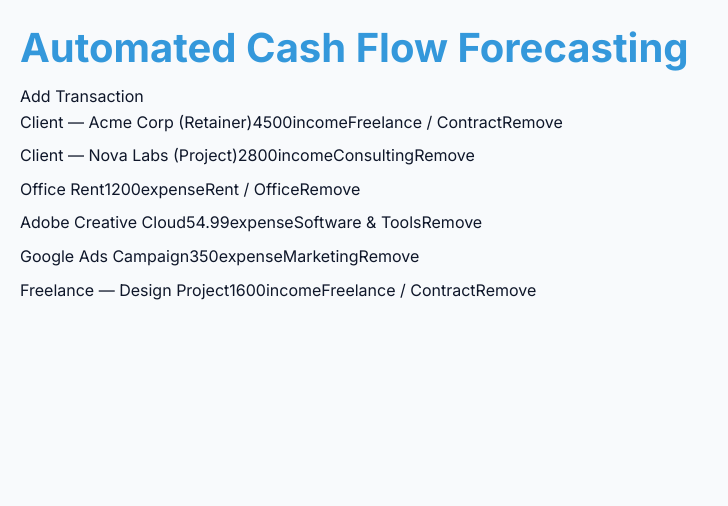
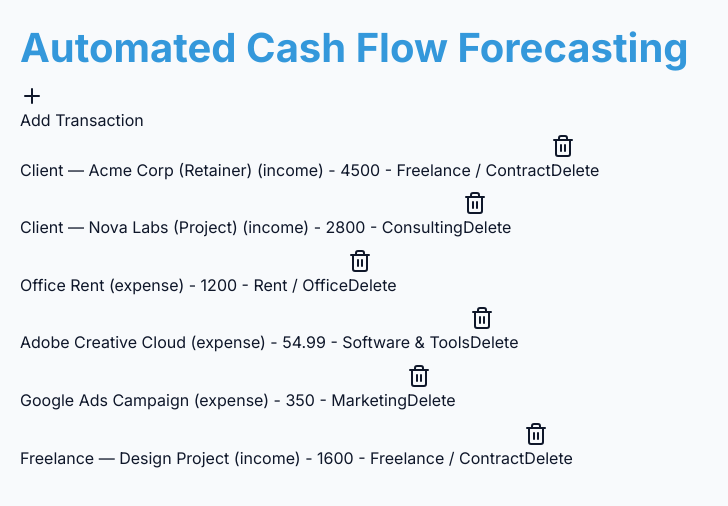
Before and after one commit to kalavathiramarao76-ui/pf-cash-flow-pro, a Next.js app: page /dashboard in a window 1280 px wide. Shown: the top 506 px of the page, without its empty margins (0-728 px from the left). Built offline with nearby package versions, Linux system fonts and the light colour scheme.

Commit message:
improve: auto-upgrade cycle #76
Files: app/dashboard/page.tsx, app/forecasting/page.tsx, app/globals.css

```diff
--- a/app/dashboard/page.tsx
+++ b/app/dashboard/page.tsx
@@ -102,55 +102,34 @@ const mlModel: MlModel = {
     "Utilities": ["Utilities"],
     "Travel": ["Travel"],
     "Equipment": ["Equipment"],
-    "Professional Services": ["Professional Services"],
+    "Professional Services": ["Professional", "Services"],
     "Other Expense": ["Other"],
   },
 };
 
-// Train the machine learning model
-function trainMlModel(transactions: Transaction[]): MlModel {
-  const trainedModel: MlModel = {
-    income: {},
-    expense: {},
-  };
-
-  transactions.forEach((transaction) => {
-    if (transaction.type === "income") {
-      if (!trainedModel.income[transaction.category]) {
-        trainedModel.income[transaction.category] = [];
-      }
-      trainedModel.income[transaction.category].push(...transaction.description.split(" "));
-    } else if (transaction.type === "expense") {
-      if (!trainedModel.expense[transaction.category]) {
-        trainedModel.expense[transaction.category] = [];
-      }
-      trainedModel.expense[transaction.category].push(...transaction.description.split(" "));
-    }
-  });
-
-  return trainedModel;
-}
-
-// Use the trained machine learning model to categorize transactions
-function categorizeTransaction(transaction: Transaction, trainedModel: MlModel): string {
+function categorizeTransaction(transaction: Transaction): string {
+  const keywords = transaction.description.toLowerCase().split(" ");
   if (transaction.type === "income") {
-    for (const category in trainedModel.income) {
-      if (trainedModel.income[category].some((keyword) => transaction.description.includes(keyword))) {
-        return category;
+    for (const category in mlModel.income) {
+      for (const keyword of mlModel.income[category]) {
+        if (keywords.includes(keyword.toLowerCase())) {
+          return category;
+        }
       }
     }
-  } else if (transaction.type === "expense") {
-    for (const category in trainedModel.expense) {
-      if (trainedModel.expense[category].some((keyword) => transaction.description.includes(keyword))) {
-        return category;
+  } else {
+    for (const category in mlModel.expense) {
+      for (const keyword of mlModel.expense[category]) {
+        if (keywords.includes(keyword.toLowerCase())) {
+          return category;
+        }
       }
     }
   }
-
-  return "Unknown";
+  return transaction.type === "income" ? "Other Income" : "Other Expense";
 }
 
-function App() {
+function DashboardPage() {
   const [transactions, setTransactions] = useState<Transaction[]>(getStoredTransactions());
 
   useEffect(() => {
@@ -163,31 +142,32 @@ function App() {
     saveTransactions(transactions);
   }, [transactions]);
 
-  const trainedModel = trainMlModel(transactions);
-
-  const handleAddTransaction = (transaction: Transaction) => {
-    const categorizedTransaction = { ...transaction, category: categorizeTransaction(transaction, trainedModel) };
+  const handleAddTransaction = (newTransaction: Transaction) => {
+    const categorizedTransaction = { ...newTransaction, category: categorizeTransaction(newTransaction) };
     setTransactions([...transactions, categorizedTransaction]);
   };
 
-  const handleRemoveTransaction = (id: string) => {
+  const handleDeleteTransaction = (id: string) => {
     setTransactions(transactions.filter((transaction) => transaction.id !== id));
   };
 
   return (
     <div>
       <h1>Automated Cash Flow Forecasting</h1>
-      <button onClick={() => handleAddTransaction({ id: "new", description: "New Transaction", amount: 100, type: "income", category: "", date: new Date().toISOString().split("T")[0], recurring: false })}>
+      <button onClick={() => handleAddTransaction({ id: Math.random().toString(), description: "New Transaction", amount: 0, type: "income", date: new Date().toISOString().split("T")[0], recurring: false })}>
+        <Plus />
         Add Transaction
       </button>
       <ul>
         {transactions.map((transaction) => (
           <li key={transaction.id}>
-            <span>{transaction.description}</span>
-            <span>{transaction.amount}</span>
-            <span>{transaction.type}</span>
-            <span>{transaction.category}</span>
-            <button onClick={() => handleRemoveTransaction(transaction.id)}>Remove</button>
+            <span>
+              {transaction.description} ({transaction.type}) - {transaction.amount} - {transaction.category}
+            </span>
+            <button onClick={() => handleDeleteTransaction(transaction.id)}>
+              <Trash2 />
+              Delete
+            </button>
           </li>
         ))}
       </ul>
@@ -195,4 +175,4 @@ function App() {
   );
 }
 
-export default App;
+export default DashboardPage;
--- a/app/forecasting/page.tsx
+++ b/app/forecasting/page.tsx
@@ -115,7 +115,61 @@ export default function ForecastingPage() {
   return (
     <div>
       <h1>Automated Cash Flow Forecasting</h1>
-      <ResponsiveContainer width="100%" height={400}>
+      <div>
+        <label>Current Balance:</label>
+        <input type="number" value={currentBalance} onChange={(e) => setCurrentBalance(e.target.value)} />
+      </div>
+      <div>
+        <label>Horizon:</label>
+        <select value={horizon} onChange={(e) => setHorizon(parseInt(e.target.value) as 3 | 6 | 12)}>
+          <option value="3">3 months</option>
+          <option value="6">6 months</option>
+          <option value="12">12 months</option>
+        </select>
+      </div>
+      <div>
+        <label>Safety Threshold:</label>
+        <input type="number" value={safetyThreshold} onChange={(e) => setSafetyThreshold(e.target.value)} />
+      </div>
+      <div>
+        <h2>Recurring Items:</h2>
+        <ul>
+          {recurringItems.map((item) => (
+            <li key={item.id}>
+              {item.label} ({item.type}) - {item.amount} ({item.frequency})
+            </li>
+          ))}
+        </ul>
+        {showAddForm ? (
+          <div>
+            <label>Label:</label>
+            <input type="text" value={newItem.label} onChange={(e) => setNewItem({ ...newItem, label: e.target.value })} />
+            <br />
+            <label>Amount:</label>
+            <input type="number" value={newItem.amount} onChange={(e) => setNewItem({ ...newItem, amount: e.target.value })} />
+            <br />
+            <label>Type:</label>
+            <select value={newItem.type} onChange={(e) => setNewItem({ ...newItem, type: e.target.value as "income" | "expense" })}>
+              <option value="income">Income</option>
+              <option value="expense">Expense</option>
+            </select>
+            <br />
+            <label>Frequency:</label>
+            <select value={newItem.frequency} onChange={(e) => setNewItem({ ...newItem, frequency: e.target.value as RecurringItem["frequency"] })}>
+              <option value="monthly">Monthly</option>
+              <option value="quarterly">Quarterly</option>
+              <option value="yearly">Yearly</option>
+            </select>
+            <br />
+            <button onClick={() => setRecurringItems([...recurringItems, { ...newItem, id: Math.random().toString(36).substr(2, 9) }])}>Add</button>
+          </div>
+        ) : (
+          <button onClick={() => setShowAddForm(true)}>Add Recurring Item</button>
+        )}
+      </div>
+      <div>
+        <h2>Forecast:</h2>
+        <ResponsiveContainer width="100%" height={300}>
           <LineChart data={forecastData}>
             <CartesianGrid strokeDasharray="3 3" />
             <XAxis dataKey="month" />
@@ -124,24 +178,22 @@ export default function ForecastingPage() {
             <Legend />
             <Line type="monotone" dataKey="balance" stroke="#8884d8" activeDot={{ r: 8 }} />
             <Line type="monotone" dataKey="income" stroke="#82ca9d" />
-          <Line type="monotone" dataKey="expenses" stroke="#ff0000" />
-          {selectedMonth !== null && (
-            <ReferenceLine x={selectedMonth} stroke="red" />
-          )}
+            <Line type="monotone" dataKey="expenses" stroke="#f44336" />
           </LineChart>
         </ResponsiveContainer>
         {selectedMonth !== null && (
           <div>
-          <h2>Drill Down: Month {selectedMonth}</h2>
+            <h3>Drill Down for Month {selectedMonth}:</h3>
             <p>Balance: {forecastData[selectedMonth - 1].balance}</p>
             <p>Income: {forecastData[selectedMonth - 1].income}</p>
             <p>Expenses: {forecastData[selectedMonth - 1].expenses}</p>
-          <button onClick={handleResetDrillDown}>Reset Drill Down</button>
+            <button onClick={handleResetDrillDown}>Back to Forecast</button>
           </div>
         )}
-      <button onClick={() => handleDrillDown(1)}>Drill Down Month 1</button>
-      <button onClick={() => handleDrillDown(2)}>Drill Down Month 2</button>
-      <button onClick={() => handleDrillDown(3)}>Drill Down Month 3</button>
+        <button onClick={() => handleDrillDown(1)}>Drill Down into Month 1</button>
+        <button onClick={() => handleDrillDown(2)}>Drill Down into Month 2</button>
+        <button onClick={() => handleDrillDown(3)}>Drill Down into Month 3</button>
+      </div>
     </div>
   );
 }
--- a/app/globals.css
+++ b/app/globals.css
@@ -174,11 +174,10 @@ a:hover {
 @media (max-width: 768px) {
   body {
     font-size: calc(var(--font-size) * 0.9);
-    padding: 10px;
   }
   .container {
+    grid-template-columns: repeat(6, 1fr);
     padding: 10px;
-    gap: 10px;
   }
   h1 {
     font-size: calc(var(--header-font-size) * 0.8);
@@ -186,28 +185,15 @@ a:hover {
   h2 {
     font-size: calc(var(--subheader-font-size) * 0.8);
   }
-  h3 {
-    font-size: calc(var(--subheader-font-size) * 0.6);
-  }
-  h4 {
-    font-size: calc(var(--subheader-font-size) * 0.5);
-  }
-  h5 {
-    font-size: calc(var(--subheader-font-size) * 0.4);
-  }
-  h6 {
-    font-size: calc(var(--subheader-font-size) * 0.3);
-  }
 }
 
 @media (max-width: 480px) {
   body {
     font-size: calc(var(--font-size) * 0.8);
-    padding: 5px;
   }
   .container {
+    grid-template-columns: repeat(4, 1fr);
     padding: 5px;
-    gap: 5px;
   }
   h1 {
     font-size: calc(var(--header-font-size) * 0.6);
@@ -215,24 +201,11 @@ a:hover {
   h2 {
     font-size: calc(var(--subheader-font-size) * 0.6);
   }
-  h3 {
-    font-size: calc(var(--subheader-font-size) * 0.4);
-  }
-  h4 {
-    font-size: calc(var(--subheader-font-size) * 0.3);
-  }
-  h5 {
-    font-size: calc(var(--subheader-font-size) * 0.2);
-  }
-  h6 {
-    font-size: calc(var(--subheader-font-size) * 0.1);
-  }
 }
 
 @media (prefers-reduced-motion: reduce) {
   * {
     transition: none;
-    animation: none;
   }
 }
 
@@ -242,3 +215,9 @@ a:hover {
     --background-rgb: 15, 23, 42;
   }
 }
+
+@media (min-width: 1200px) {
+  .container {
+    max-width: 90%;
+  }
+}
```
Lines whose indentation alone changed are shown as unchanged.
